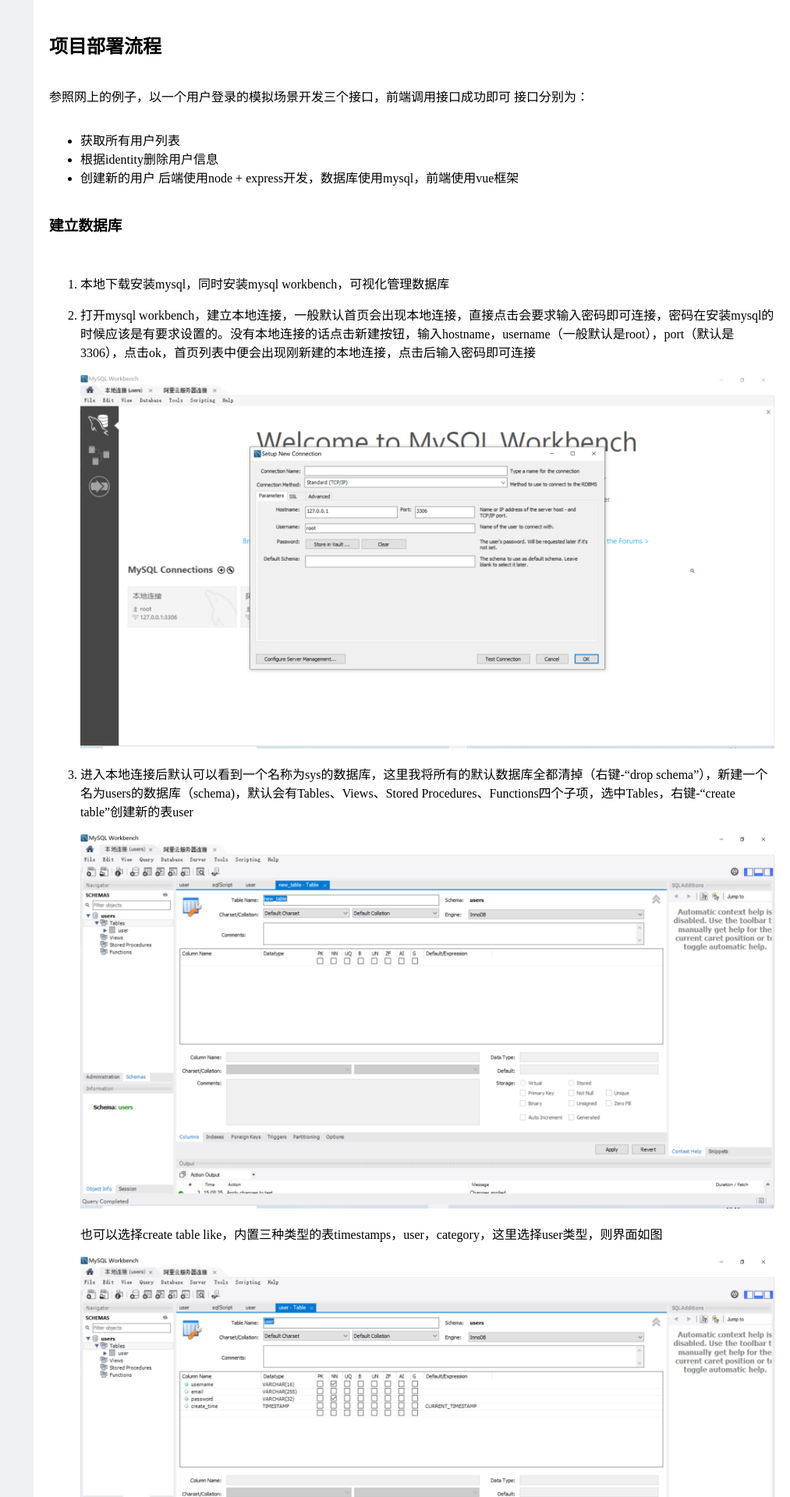
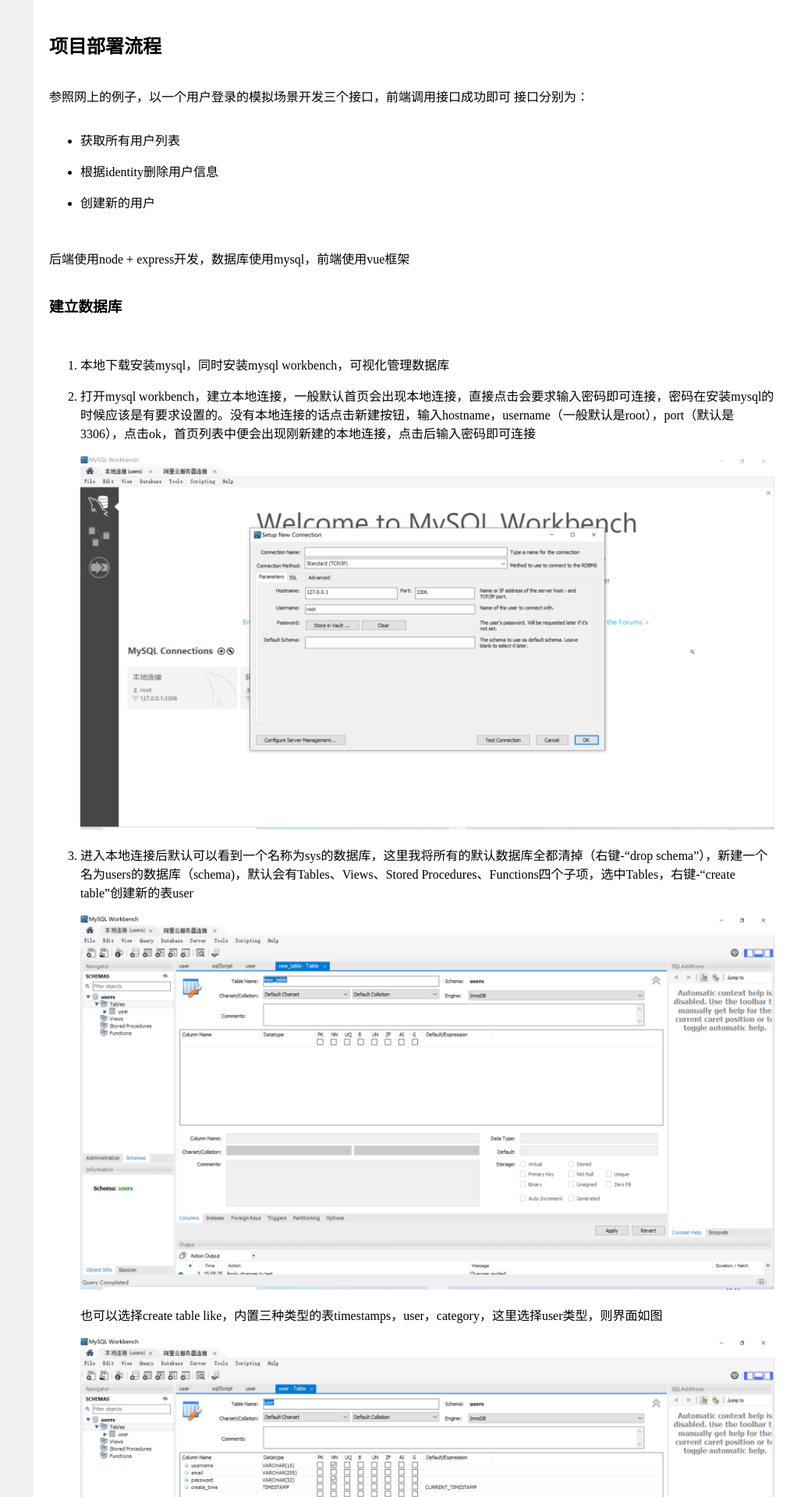
Before and after one commit to ChaoFish/ChaoFish.github.io, a Jekyll site: the page built from _posts/2021-12-17-project.md, in a window 1280 px wide. Shown: the top 1920 px of the page at 78% size, without its empty margins (267-1280 px from the left). Built offline with Jekyll 4.4.1, drawn with Linux system fonts in a browser that asks for light colours.

Commit message:
更新文章project

```diff
--- a/_posts/2021-12-17-project.md
+++ b/_posts/2021-12-17-project.md
@@ -9,9 +9,13 @@
 
 参照网上的例子，以一个用户登录的模拟场景开发三个接口，前端调用接口成功即可
 接口分别为：
+
 - 获取所有用户列表
+
 - 根据identity删除用户信息
+
 - 创建新的用户
+
 后端使用node + express开发，数据库使用mysql，前端使用vue框架
 
 ### 建立数据库
--- a/assets/css/default.css
+++ b/assets/css/default.css
@@ -120,3 +120,7 @@
 .page-tag {
   background-color: #f0f1f2;
 }
+
+ul {
+  margin-block-start: 0;
+}
```
